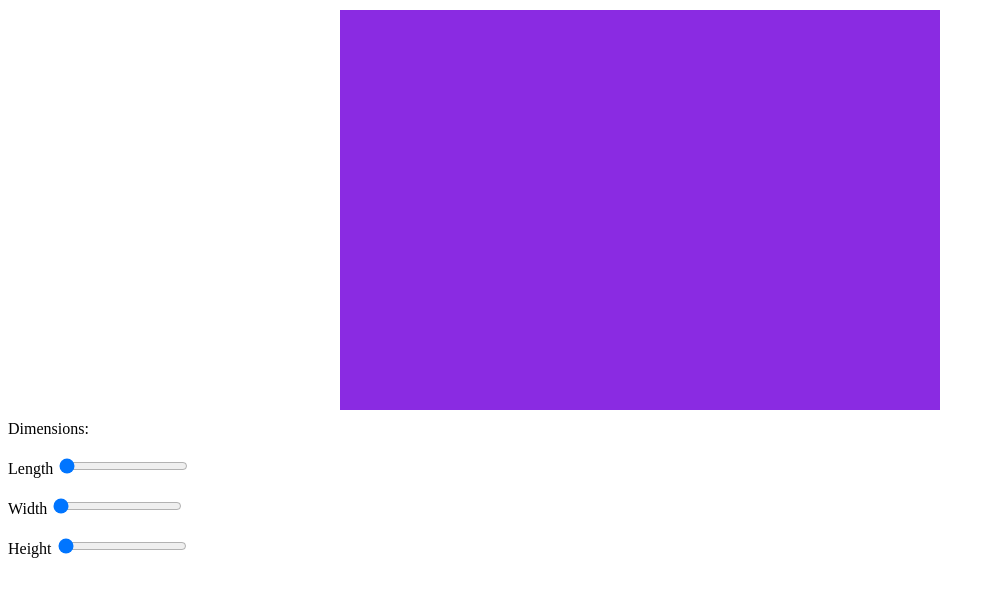
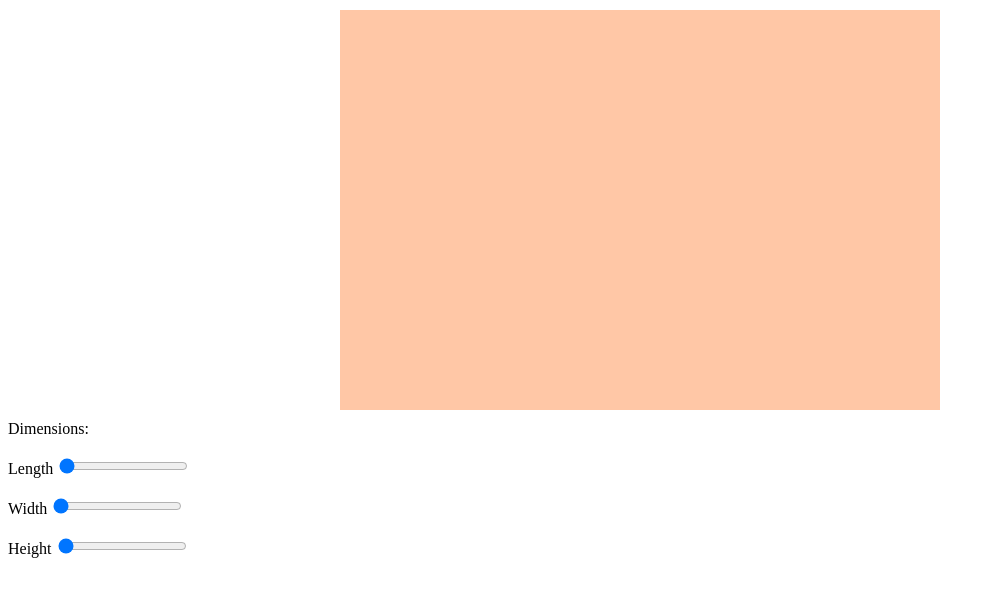
Before and after one commit to chefbg555/3dpackage, a plain HTML site: page index.html in a window 1280 px wide. Shown: the whole page, without its empty margins (0-995 px from the left). Drawn offline with nearby package versions, Linux system fonts and the light colour scheme.

Commit message:
cleaned up the code a bit

```diff
--- a/index.css
+++ b/index.css
@@ -3,5 +3,5 @@
   height: 400px;
   margin: 10px auto;
   padding: 0px;
-  background-color: blueviolet;
+  background-color: #FFC7A6;
 }
--- a/index.html
+++ b/index.html
@@ -1,50 +1,52 @@
 <!DOCTYPE html>
-<!--[if lt IE 7]>      <html class="no-js lt-ie9 lt-ie8 lt-ie7"> <![endif]-->
-<!--[if IE 7]>         <html class="no-js lt-ie9 lt-ie8"> <![endif]-->
-<!--[if IE 8]>         <html class="no-js lt-ie9"> <![endif]-->
-<!--[if gt IE 8]><!--> <html class="no-js"> <!--<![endif]-->
   <head>
     <meta charset="utf-8">
     <meta http-equiv="X-UA-Compatible" content="IE=edge">
-    <title></title>
+    <title>Brenden_3D BOX</title>
     <meta name="description" content="">
     <meta name="viewport" content="width=device-width, initial-scale=1">
     <link rel="stylesheet" href="index.css">
   </head>
   <body>
-      <script src="http://www.html5canvastutorials.com/libraries/three.min.js"></script>
     <div id="container"></div>
-      <div class="inputRow clear" id="dimensionsNotRound" data-role="tooltip">
-
+    <div class="inputRow clear"
+         id="dimensionsNotRound"
+         data-role="tooltip">
       <label class="grid-8">Dimensions:</label>
     <br/>
     <br/>
       <div> <span>Length</span>
-
-              <input class="numeric-range" id="inp-length" type="range" min="50" max="750" value="50">
+      <input class="numeric-range"
+               id="inp-length"
+               type="range"
+               min="50"
+               max="750"
+               value="50">
     <br/>
     <br/>
       </div>
       <div> <span>Width</span>
-
-              <input class="numeric-textbox" id="inp-width" type="range" min="50" max="750" value="50">
+        <input class="numeric-textbox"
+               id="inp-width"
+               type="range"
+               min="50"
+               max="750"
+               value="50">
     <br/>
     <br/>
       </div>
       <div> <span>Height</span>
-
-              <input class="numeric-textbox" id="inp-height" type="range" min="50" max="750" value="50">
+        <input class="numeric-textbox"
+               id="inp-height"
+               type="range"
+               min="50"
+               max="750"
+               value="50">
         <br/>
         <br/>
       </div>
     </div>
-
-
-
-    <!--[if lt IE 7]>
-      <p class="browsehappy">You are using an <strong>outdated</strong> browser. Please <a href="#">upgrade your browser</a> to improve your experience.</p>
-    <![endif]-->
-
+      <script src="http://www.html5canvastutorials.com/libraries/three.min.js"></script>
       <script src="index.js" async defer></script>
     </body>
 </html>
```
Lines whose indentation alone changed are shown as unchanged.
